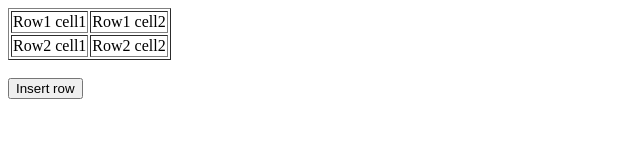
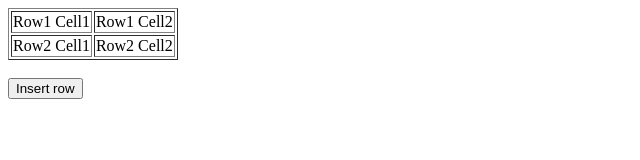
Before and after one commit to acciojob/create-table-1-tauheed0110, a website: page main.html in a window 1280 px wide. Shown: the full height of the page, 0-640 px from the left. Drawn offline with Linux system fonts and the light colour scheme.

Commit message:
created a submission

```diff
--- a/main.html
+++ b/main.html
@@ -10,10 +10,14 @@
 
 <body>
     <table id="sampleTable" border="1">
-		<tr><td>Row1 cell1</td>
-		<td>Row1 cell2</td></tr>
-		<tr><td>Row2 cell1</td>
-		<td>Row2 cell2</td></tr>
+        <tr>
+            <td>Row1 Cell1</td>
+            <td>Row1 Cell2</td>
+        </tr>
+        <tr>
+            <td>Row2 Cell1</td>
+            <td>Row2 Cell2</td>
+        </tr>
     </table><br>
 
     <input type="button" onclick="insert_Row()" value="Insert row">
```
Lines whose indentation alone changed are shown as unchanged.
